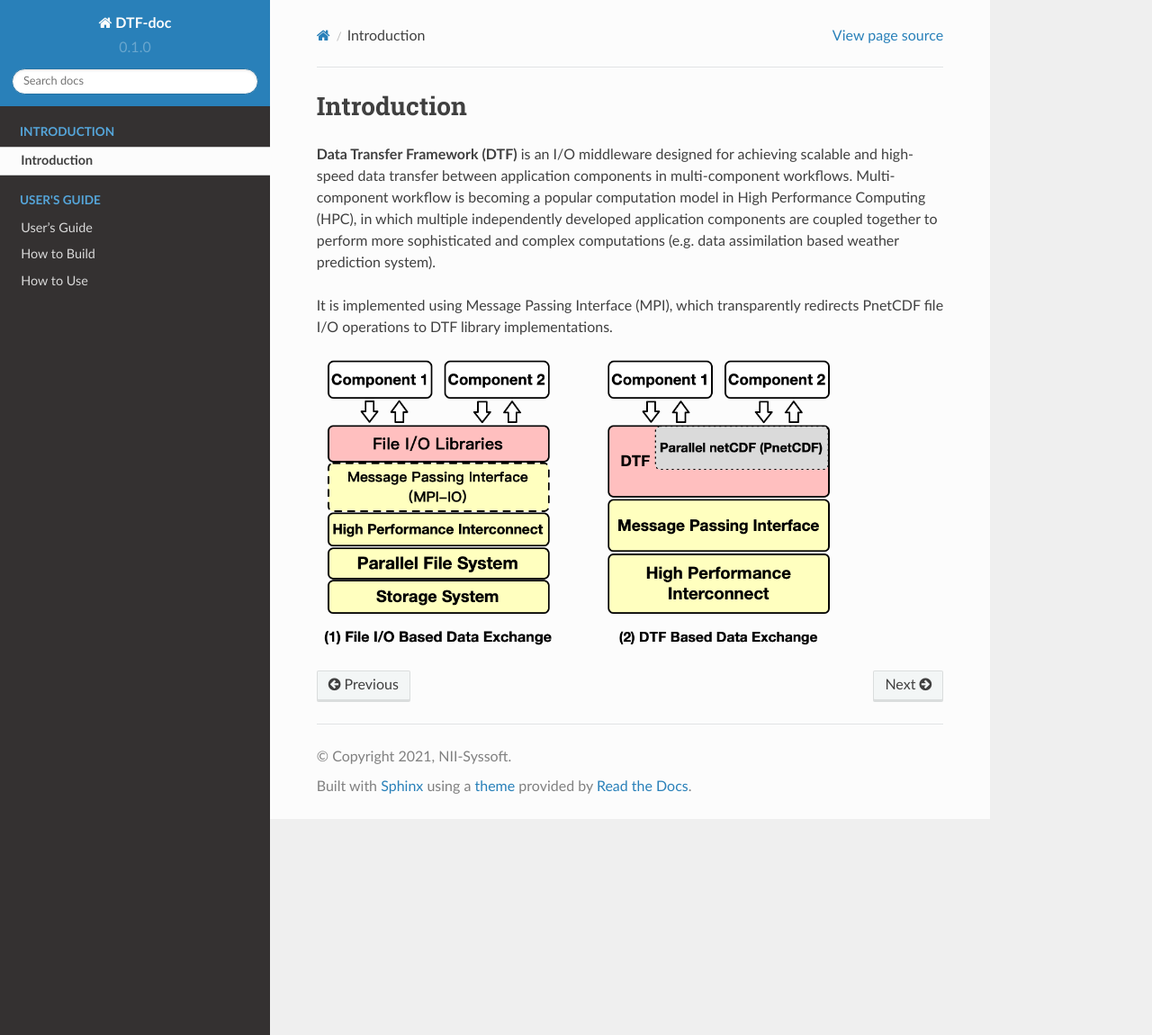
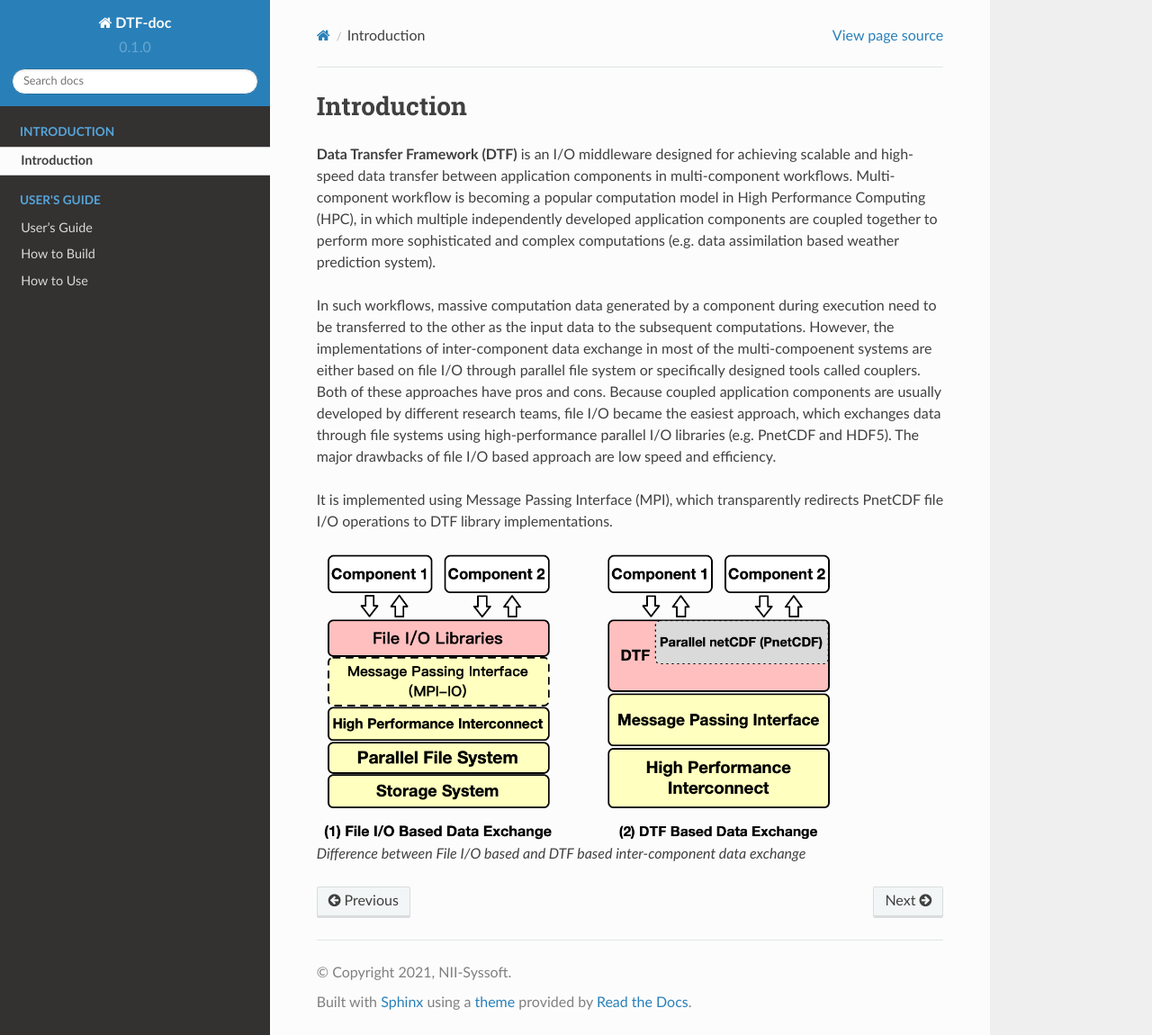
Before and after one commit to yjie2366/dtf-docs, a Sphinx documentation site: the page built from docs/source/intro.rst, in a window 1280 px wide and 1150 px high. Shown: the whole window at 90% size. Built offline with Sphinx 7.4.7 and the Read the Docs theme 2.0.0, drawn with Linux system fonts in a browser that asks for light colours.

Commit message:
Update intro.rst

```diff
--- a/docs/source/intro.rst
+++ b/docs/source/intro.rst
@@ -4,8 +4,18 @@ Introduction
 **Data Transfer Framework (DTF)** is an I/O middleware designed for achieving scalable and high-speed data transfer between application components in multi-component workflows.
 Multi-component workflow is becoming a popular computation model in High Performance Computing (HPC), in which multiple independently developed application components are coupled together to perform more sophisticated and complex computations (e.g. data assimilation based weather prediction system).
 
+In such workflows, massive computation data generated by a component during execution need to be transferred to the other as the input data to the subsequent computations.
+However, the implementations of inter-component data exchange in most of the multi-compoenent systems are either based on file I/O through parallel file system or specifically designed tools called couplers.
+Both of these approaches have pros and cons.
+Because coupled application components are usually developed by different research teams, file I/O became the easiest approach, which exchanges data through file systems using high-performance parallel I/O libraries (e.g. PnetCDF and HDF5).
+The major drawbacks of file I/O based approach are low speed and efficiency.
+
 
 It is implemented using Message Passing Interface (MPI), which transparently redirects PnetCDF file I/O operations to DTF library implementations.
 
-.. image:: fileio-dtf.png
+.. _fileio-dtf:
+
+.. figure:: fileio-dtf.png
     :scale: 60%
+
+    Difference between File I/O based and DTF based inter-component data exchange
```
